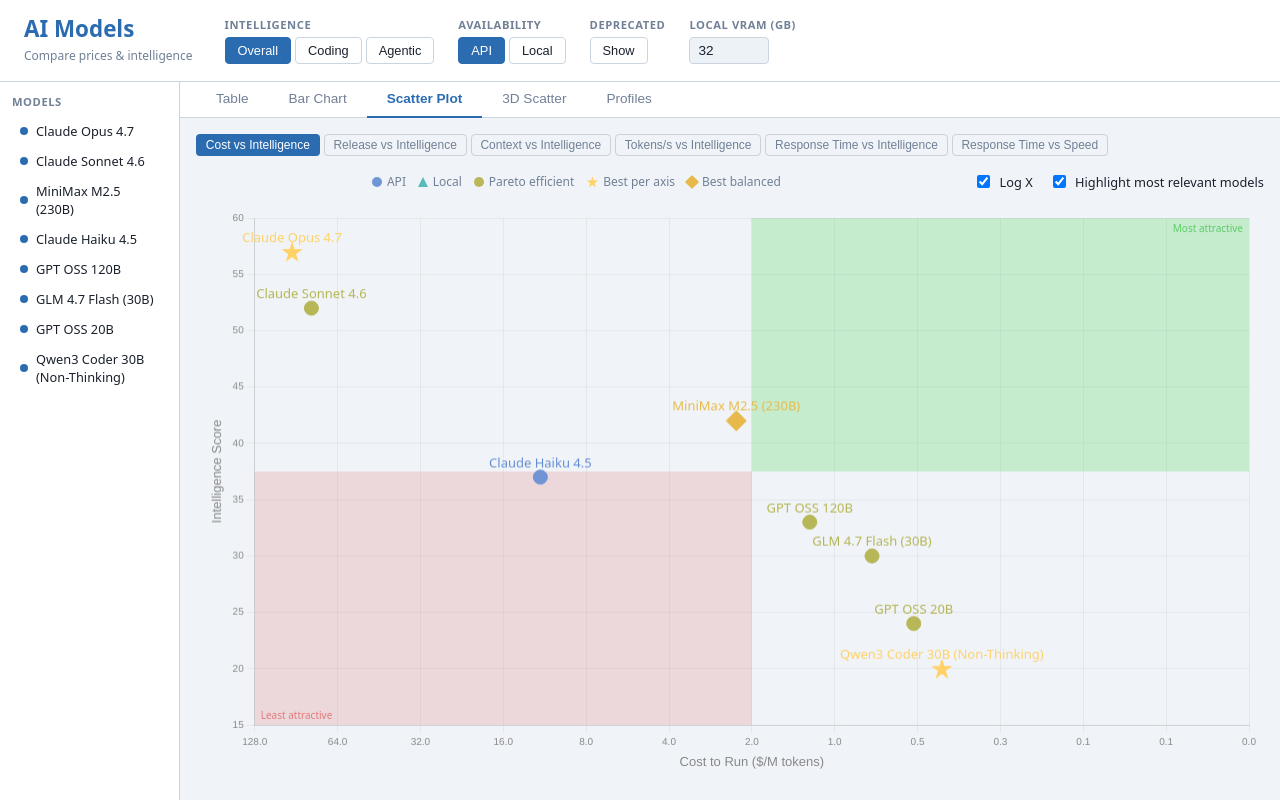
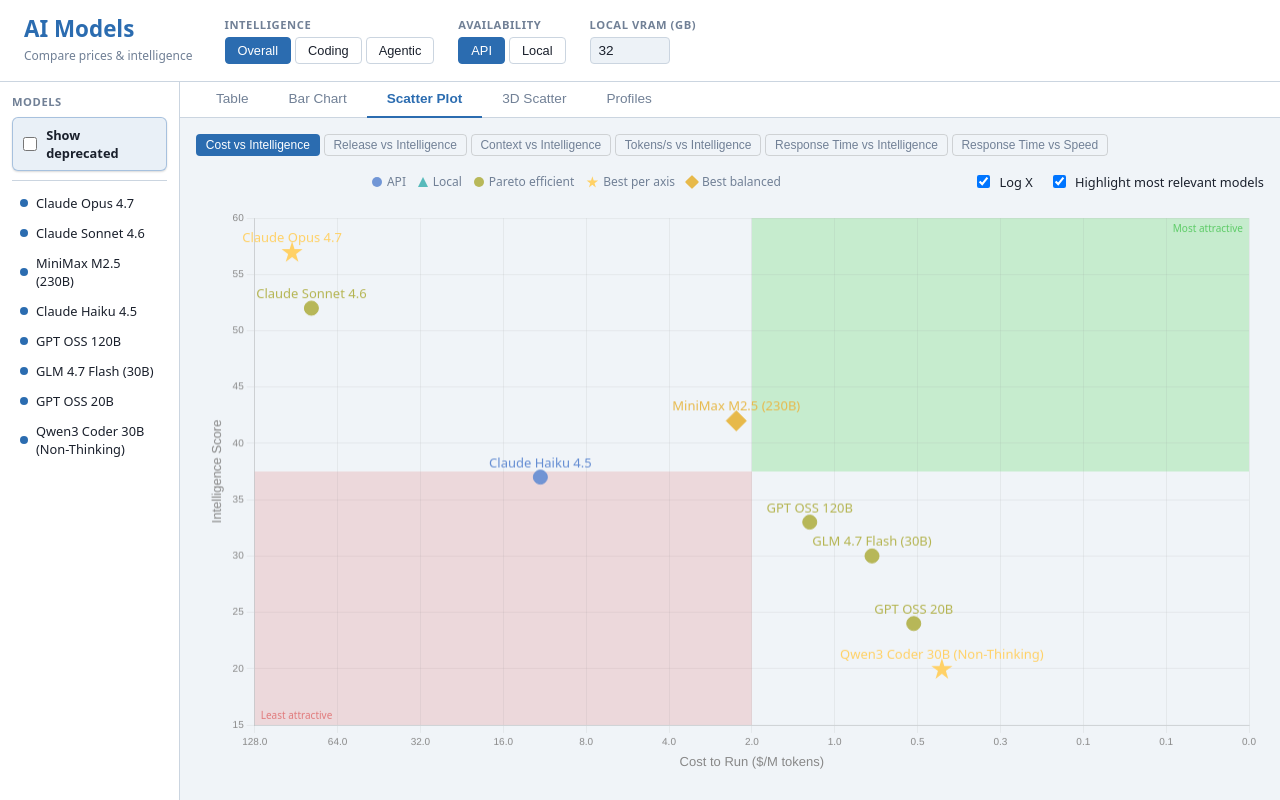
Before and after one commit to ilja82/ai-models, an Angular app: page / in a window 1280 px wide. Built offline with nearby package versions, Linux system fonts and the light colour scheme.

Commit message:
Add showDeprecated toggle: implement checkbox for displaying deprecated models

```diff
--- a/src/app/components/header/header.html
+++ b/src/app/components/header/header.html
@@ -34,16 +34,6 @@
     </div>
 
     <div class="control-group">
-      <label class="group-label">Deprecated</label>
-      <div class="btn-group">
-        <button
-          [class.active]="state.showDeprecated()"
-          (click)="state.showDeprecated.update(v => !v)">Show
-        </button>
-      </div>
-    </div>
-
-    <div class="control-group">
       <label class="group-label" for="vram-input">Local VRAM (GB)</label>
       <input
         id="vram-input"
--- a/src/app/components/model-toggle/model-toggle.html
+++ b/src/app/components/model-toggle/model-toggle.html
@@ -1,5 +1,13 @@
 <div class="model-toggle-panel">
   <h3 class="panel-title">Models</h3>
+  <label class="show-deprecated">
+    <input
+      type="checkbox"
+      [checked]="state.showDeprecated()"
+      (change)="state.showDeprecated.update(v => !v)"
+    />
+    Show deprecated
+  </label>
   <ul class="model-list">
     @for (model of sortedModels(); track model.id) {
       <li
--- a/src/app/components/model-toggle/model-toggle.scss
+++ b/src/app/components/model-toggle/model-toggle.scss
@@ -12,13 +12,45 @@
     margin: 0 0 0.5rem;
   }
 
+  .show-deprecated {
+    display: flex;
+    align-items: center;
+    gap: 0.55rem;
+    font-size: 0.8rem;
+    font-weight: 600;
+    color: var(--text);
+    background: rgba(var(--accent-rgb), 0.1);
+    border: 1px solid rgba(var(--accent-rgb), 0.35);
+    border-radius: 6px;
+    padding: 0.5rem 0.65rem;
+    margin-bottom: 0.6rem;
+    cursor: pointer;
+    user-select: none;
+    transition: background 0.15s, border-color 0.15s;
+    box-shadow: 0 1px 2px rgba(0, 0, 0, 0.15);
+
+    &:hover {
+      background: rgba(var(--accent-rgb), 0.18);
+      border-color: rgba(var(--accent-rgb), 0.6);
+    }
+
+    input {
+      cursor: pointer;
+      margin: 0;
+      accent-color: var(--accent);
+      width: 14px;
+      height: 14px;
+    }
+  }
+
   .model-list {
     list-style: none;
     margin: 0;
-    padding: 0;
+    padding: 0.5rem 0 0;
     display: flex;
     flex-direction: column;
     gap: 0.15rem;
+    border-top: 1px solid var(--border);
   }
 
   .model-item {
```
